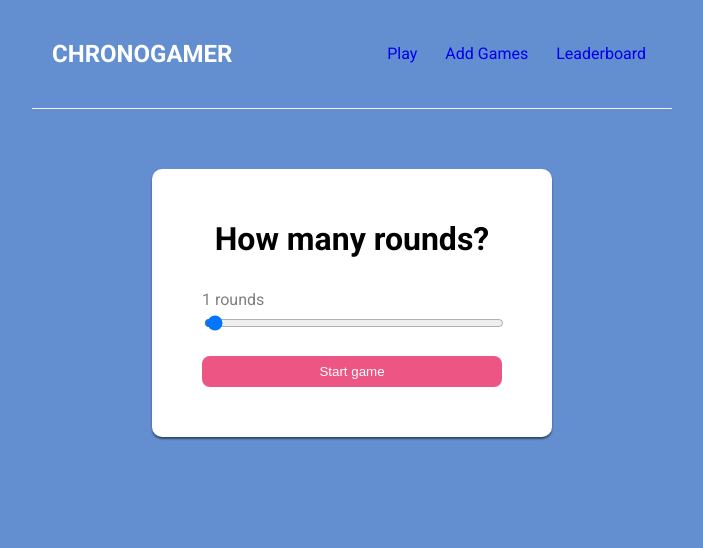
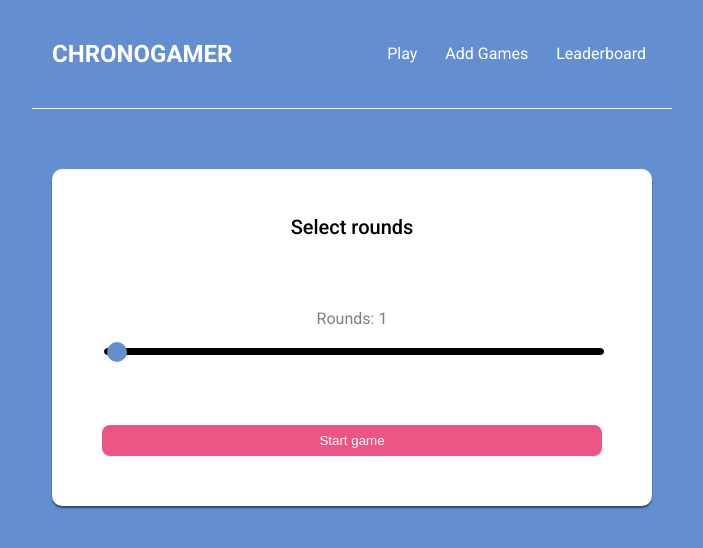
Before and after one commit to coderkai03/chronogamer, a React (Create React App) app: page / in a window 1280 px wide. Both pictures are taken after typing "Sample", "Sample" into the empty fields and a click on the button "LOG IN". Shown: the top 548 px of the page, without its empty margins (288-991 px from the left). Built offline with nearby package versions, Linux system fonts and the light colour scheme; no server answers.

Commit message:
fixed more styles and text

```diff
--- a/src/Game/Game.js
+++ b/src/Game/Game.js
@@ -9,9 +9,9 @@ const Game = (prop) => {
 
     return (
         <div key={prop.id}>
-            <h2>{prop.title}</h2>
+            {/* <h2>{prop.title}</h2> */}
             <img src={prop.url} width={700} alt="Game"></img>
-            {!prop.hideElement && <label>{prop.year}</label>}
+            {/* {!prop.hideElement && <label>{prop.year}</label>} */}
         </div>
     );
 }
--- a/src/Game/GameRounds.js
+++ b/src/Game/GameRounds.js
@@ -55,11 +55,12 @@ const GameRounds = () => {
       }
 
     return (
-        <div className='add-form'>
-            <h1>How many rounds?</h1>
+        <div className='content-div'>
+            <h2>Select rounds</h2>
+            <div className='round-range'>
               <form onSubmit={handleSubmit}>
                   {/* add hints? */}
-                <label>{rounds} rounds</label>
+                  <label style={{ textAlign: 'center', margin: '20px'}}>Rounds: {rounds}</label>
                   <input
                   type="range"
                   min='1'
@@ -71,6 +72,7 @@ const GameRounds = () => {
                   <button>Start game</button>
               </form>
             </div>
+        </div>
     );
 }
 
--- a/src/Game/Home.js
+++ b/src/Game/Home.js
@@ -13,7 +13,8 @@ const Home = () => {
 
     return (
         <div className="home">
-            <div className="add-form">
+            <div className="content-div">
+                <div>
                     <h3>LOG IN</h3>
                     <form>
                         <label for="uname">Username</label>
@@ -24,6 +25,7 @@ const Home = () => {
                     </form>
                 </div>
             </div>
+        </div>
     );
 }
 
--- a/src/Game/Play.js
+++ b/src/Game/Play.js
@@ -79,10 +79,8 @@ const Play = () => {
   }
 
   return (
-    <div>
-      <h1>Play game: {rounds} rounds</h1>
-      <p>Current round: {currentRound}</p>
-      <p>Points: {points}</p>
+    <div className="content-div">
+      <h2>Round {currentRound+1}</h2>
       {randGames &&
         randGames
           .filter((game, index) => index === currentRound)
@@ -100,7 +98,7 @@ const Play = () => {
               hideElement={hideElement}
             />
           ))}
-      <div className="add-form">
+      <div>
         <form>
           <label>Year: {guessYr}</label>
           <input
--- a/src/index.css
+++ b/src/index.css
@@ -7,6 +7,46 @@ body {
   color: #fff;
   background-color: #638fd1;
 }
+
+label {
+  margin-bottom: 10px;
+}
+
+img {
+  width: 100%;
+}
+
+input[type="range"] {
+  -webkit-appearance: none; /* Remove default styling for WebKit browsers */
+  width: 100%; /* Set width to fill its container */
+  background: #000; /* Set background color of the track */
+  outline: none; /* Remove default outline */
+  position: relative; /* Position relative for absolute positioning of pseudo-elements */
+  margin-top: 50px;
+  margin-bottom: 50px;
+}
+
+/* Style the thumb (slider handle) */
+input[type="range"]::-webkit-slider-thumb {
+  -webkit-appearance: none; /* Remove default styling for WebKit browsers */
+  width: 20px; /* Set width of the thumb */
+  height: 20px; /* Set height of the thumb */
+  background: #638fd1; /* Set background color of the thumb */
+  border-radius: 50%; /* Make it circular */
+  cursor: pointer; /* Change cursor on hover */
+  margin-top: -9px;
+}
+
+/* Style the progress bar */
+input[type="range"]::-webkit-slider-runnable-track {
+  height: 1px; /* Set height of the track */
+}
+
+.round-range {
+  display: flex;
+  flex-direction: column;
+}
+
 .navbar {
   padding: 20px;
   display: flex;
@@ -25,9 +65,10 @@ body {
   margin-left: 16px;
   text-decoration: none;
   padding: 6px;
+  color: #fff;
 }
 .navbar a:hover {
-  color: #f1356d;
+  color: #ed5684;
 }
 .content {
   max-width: 600px;
@@ -72,8 +113,8 @@ body {
 }
 
 /* add new picture form */
-.add-form {
-  max-width: 300px;
+.content-div {
+  max-width: 100%;
   margin: 0 auto;
   text-align: center;
   margin-bottom: 10px; /* Add margin to separate elements */
@@ -86,25 +127,25 @@ body {
   box-shadow: 0px 2px 2px rgba(0,0,0,0.5);
   padding: 30px 50px;
 }
-.add-form label {
+.content-div label {
   text-align: left;
   display: block;
-  padding-top: 10px;
+  padding-top: 20px;
   color: rgba(0,0,0,0.5);
 }
-.add-form h2 {
+.content-div h2 {
   font-size: 20px;
-  color: #f1356d;
+  font-weight: 500;
   margin-bottom: 30px;
 }
 
-.add-form h3 {
-  align-self: start;
+.content-div h3 {
+  text-align: left;
   font-weight: 200px;
   font-size: 15px;
 }
 
-.add-form input, .add-form textarea, .add-form select {
+.content-div input, .content-div textarea, .content-div select {
   width: 100%;
   border: 1px solid #000;
   box-sizing: border-box;
@@ -115,7 +156,7 @@ body {
   margin-top: 3px;
   padding: 2px;
 }
-.add-form button {
+.content-div button {
   background: #ed5684;
   color: #fff;
   border: 0;
```
Lines whose indentation alone changed are shown as unchanged.
